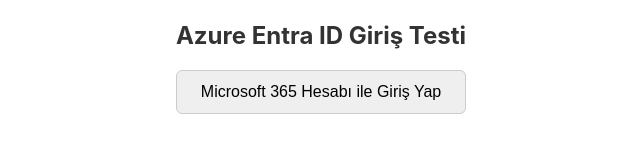
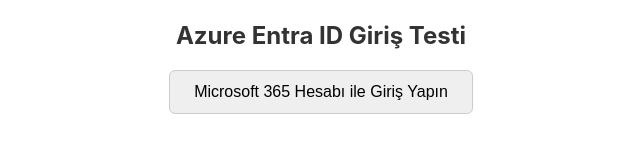
Before and after one commit to JanbekCanakGHR/azure-mfatest-app, a Next.js app: page / in a window 1280 px wide. Shown: the part 179-332 px from the top of the page, without its empty margins (319-959 px from the left). Built offline with nearby package versions, Linux system fonts and the light colour scheme.

Commit message:
Test: küçük değişiklik yapıldı

```diff
--- a/pages/index.js
+++ b/pages/index.js
@@ -13,7 +13,7 @@ export default function Home() {
     <main style={styles.container}>
       <img src="/logo.svg" alt="Logo" style={styles.logo} />
       <h1 style={styles.title}>Azure Entra ID Giriş Testi</h1>
-      <button onClick={login} style={styles.button}>Microsoft 365 Hesabı ile Giriş Yap</button>
+      <button onClick={login} style={styles.button}>Microsoft 365 Hesabı ile Giriş Yapın</button>
     </main>
   );
 }
```
